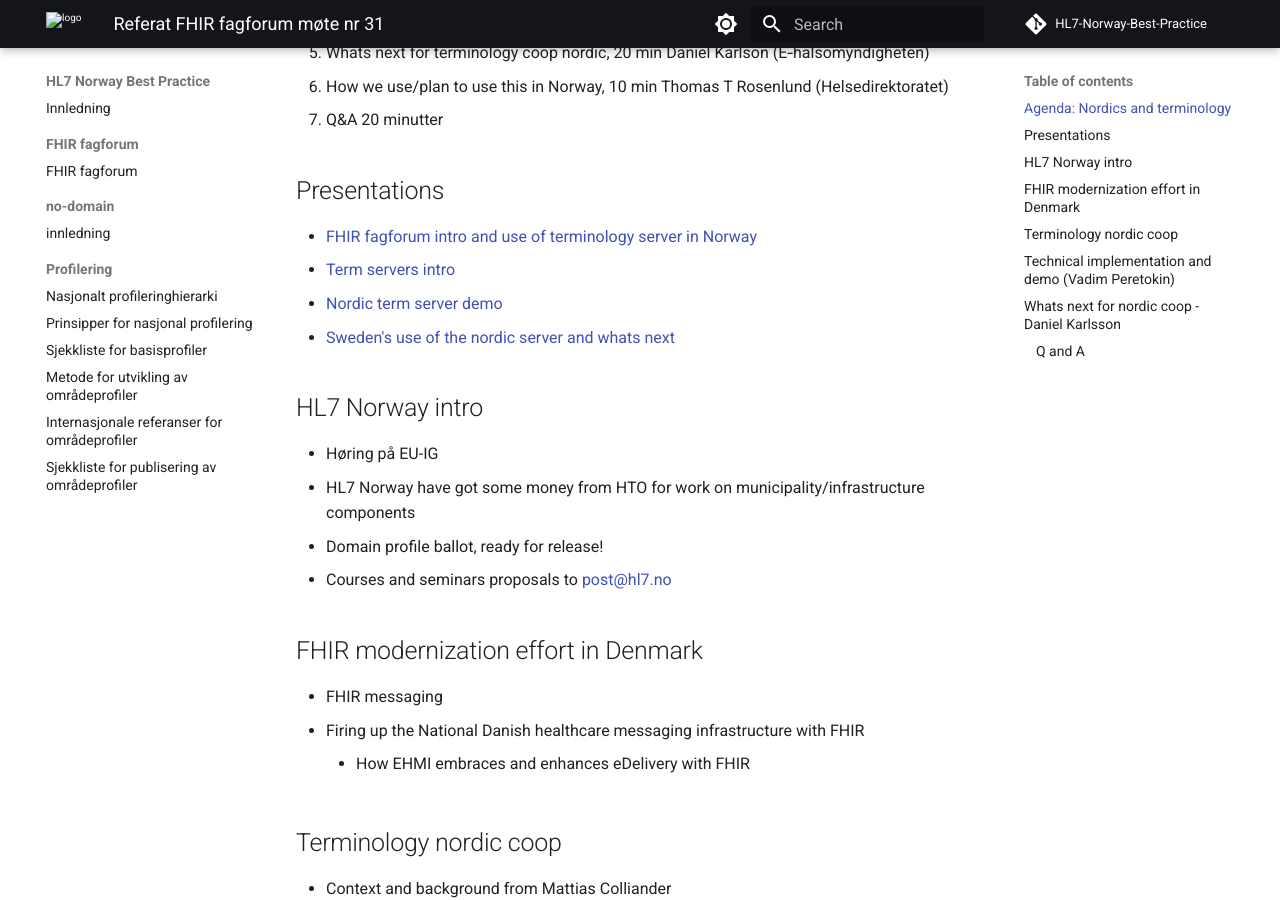
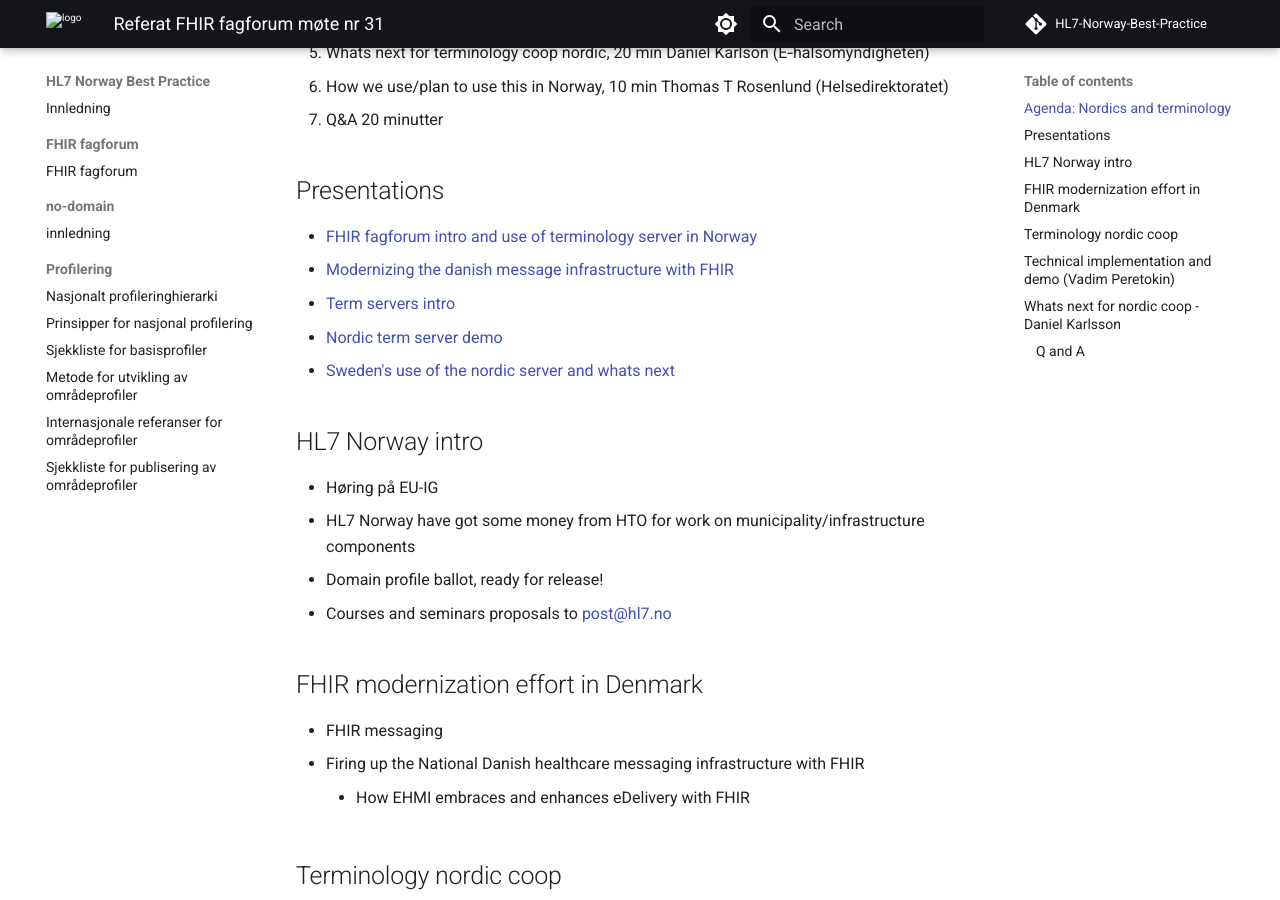
Before and after one commit to HL7Norway/best-practice, an MkDocs documentation site: the page built from docs/FHIR-faglig-forum/_referat/2025-09-10-referat.md, in a window 1280 px wide and 900 px high, scrolled down 525 px. Built offline with MkDocs 1.6.1 and Material for MkDocs 9.7.7, drawn with Linux system fonts in a browser that asks for light colours; comment, search, counter and statistics services are not loaded.

Commit message:
FFF 31 last presentation

```diff
--- a/docs/FHIR-faglig-forum/_referat/2025-09-10-referat.md
+++ b/docs/FHIR-faglig-forum/_referat/2025-09-10-referat.md
@@ -27,6 +27,7 @@
 ## Presentations
 
 * [FHIR fagforum intro and use of terminology server in Norway](../docs/FHIR-faglig-forum/presentasjon/2025-09-10-FHIR-fagforum-31.pdf)
+* [Modernizing the danish message infrastructure with FHIR](../docs/FHIR-faglig-forum/presentasjon/2025-09-10_OleVilstrup_FhirMessaging&EHMI.pdf)
 * [Term servers intro](../docs/FHIR-faglig-forum/presentasjon/2025-09-10-term-servers-intro.pdf)
 * [Nordic term server demo](../docs/FHIR-faglig-forum/presentasjon/2025-09-10-Nordic-FHIR-Terminology-Server-Demo.pdf)
 * [Sweden's use of the nordic server and whats next](../docs/FHIR-faglig-forum/presentasjon/2025-09-10-swedens-use-of-tx-nordics.pdf)
```
Also changed, not shown: 1 other file.
